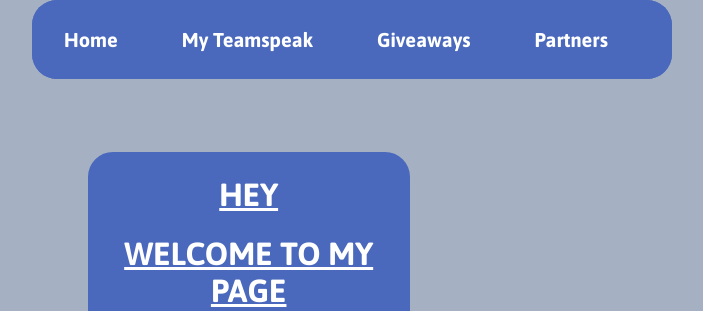
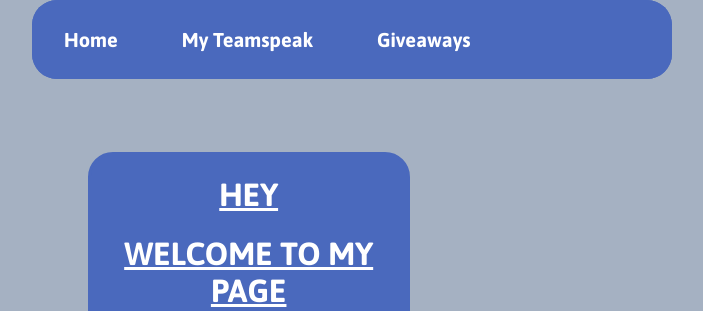
Before and after one commit to Badstagram/luqas.xyz, a PHP site: page / in a window 1280 px wide. Shown: the top 311 px of the page, without its empty margins (388-1091 px from the left). Run offline with PHP 8.4, Linux system fonts and the light colour scheme.

Commit message:
10/25/2019

```diff
--- a/index.html
+++ b/index.html
@@ -28,7 +28,6 @@
 	 <!--<li><a href="discord" target="popup-beispiel" onclick="javascript:open('', 'popup-beispiel', 'height=350px,width=400px,resizable=no')"> My Discord</a></li>
 	  &nbsp;-->
 	  <li><a href="giveaway">Giveaways</a></li>
-	 <li><a href="partners">Partners</a></li>
  </ul>
  </header>
  <!-- Navbar end -->
--- a/style.css
+++ b/style.css
@@ -55,6 +55,7 @@ li {
 	padding:14px 16px;
 	text-decoration:none;
 	border-radius:25px;
+	font-size: 20px;
 }
 li a {
 	display:block;
```
